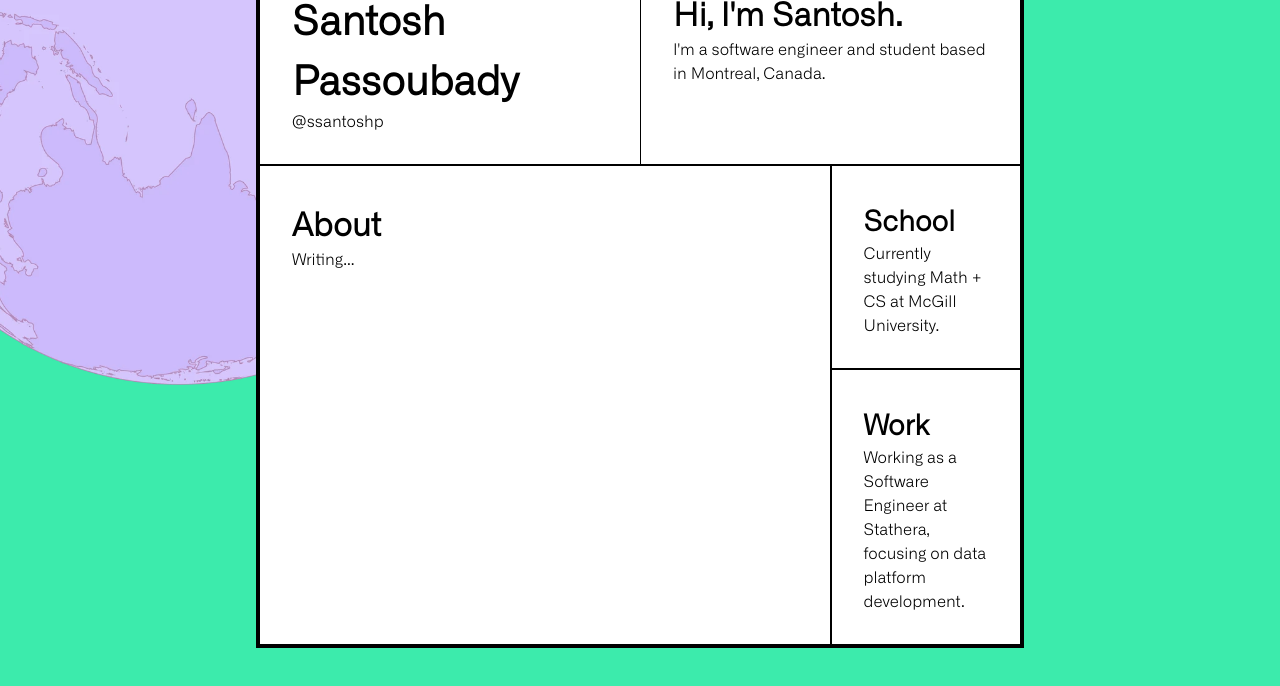
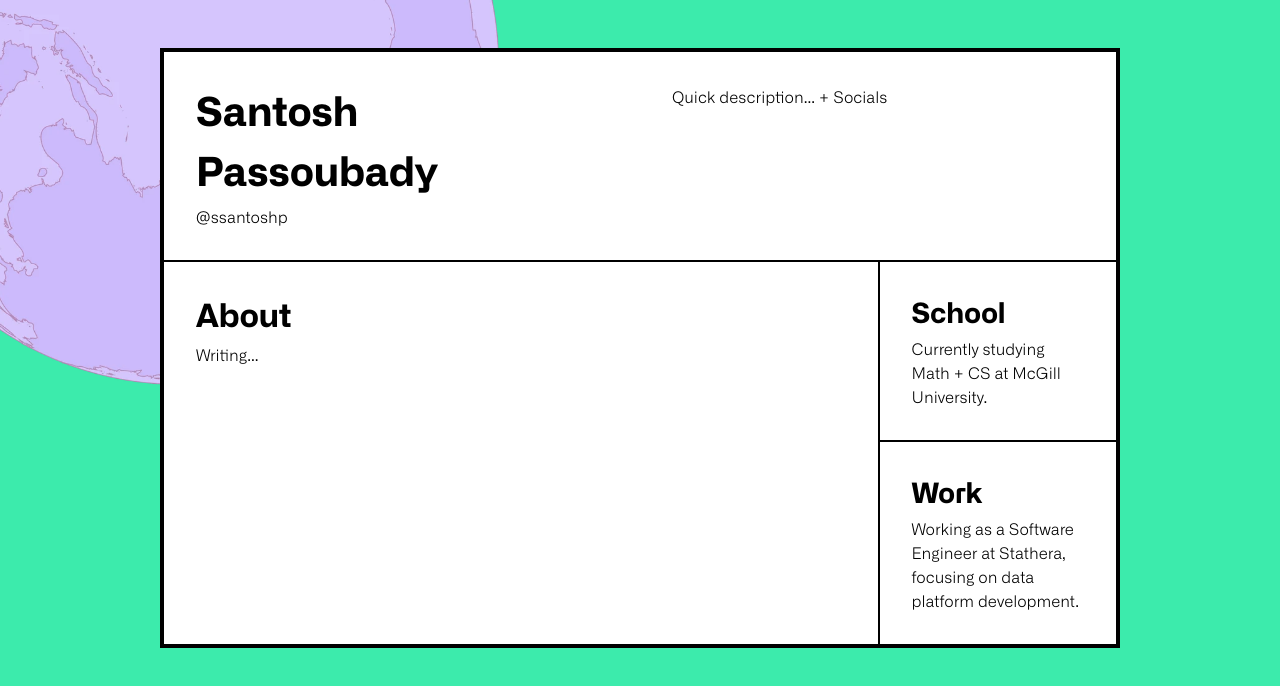
Before and after one commit to ssantoshp/ssantoshp.github.io, a Next.js app: page / in a window 1280 px wide. Shown: the top 686 px of the page. Built offline with nearby package versions, Linux system fonts and the light colour scheme.

Commit message:
better grid

```diff
--- a/app/globals.css
+++ b/app/globals.css
@@ -10,6 +10,11 @@
 @font-face {
   font-family: 'Alliance 2';
   src: url('/font/alliance_2.otf') format('opentype');
+}
+
+@font-face {
+  font-family: 'Alliance 2 bold';
+  src: url('/font/alliance_2_bold.otf') format('opentype');
 }
 
 :root {
@@ -29,9 +34,8 @@ body {
 }
 
 h1, h2, h3, h4, h5, h6 {
-  font-family: 'Alliance 1';
+  font-family: 'Alliance 2 bold';
   font-size: medium;
-  font-weight: bolder;
 }
 
 h1{
--- a/app/page.tsx
+++ b/app/page.tsx
@@ -6,7 +6,7 @@ import Grid from '../src/components/Grid';
 
 export default function Home() {
   return (
-    <main className="flex flex-col h-screen overflow-y-auto overflow-hidden">
+    <main className="flex flex-col h-screen overflow-y-scroll">
 
       <Image
           src="/img/planet.webp"
@@ -15,14 +15,12 @@ export default function Home() {
           height={1024}
           style={{ width: '50%', height: 'auto', top: '-20vw', left: '-11vw', position: 'absolute' }}
       />
-
-        <div className='justify-center items-center w-auto h-3/4 flex flex-col'>
-
+        <div className='flex flex-col items-center h-screen'>
           <Grid />
+        </div>
         {/*
         <Spline scene="https://prod.spline.design/iNbJVcUnC-wiSALD/scene.splinecode"/>
         */}
-        </div>
     </main>
   )
 }
--- a/next.config.js
+++ b/next.config.js
@@ -1,6 +1,7 @@
 /** @type {import('next').NextConfig} */
 const nextConfig = {
   output: 'export',
+  images: { unoptimized: true }
 }
 
 module.exports = nextConfig
--- a/src/components/Grid.tsx
+++ b/src/components/Grid.tsx
@@ -12,8 +12,7 @@ export default function Grid() {
         </div>
 
         <div className={styles.desc}>
-            <h2>Hi, I'm Santosh.</h2>
-            <p>I'm a software engineer and student based in Montreal, Canada.</p>
+            <p>Quick description... + Socials</p>
         </div>
 
         <div className={styles.about}>
@@ -28,7 +27,7 @@ export default function Grid() {
 
         <div className={styles.work}>
             <h3>Work</h3>
-            <p>Working as a Software Engineer at Stathera, focusing on data platform development.</p>
+            <p>Working as a Software Engineer at Stathera, focusing on data platform development. </p>
         </div>
     </div>
   )
--- a/src/components/grid.module.css
+++ b/src/components/grid.module.css
@@ -8,9 +8,9 @@
     grid-template-rows: auto 1fr auto;
     background-color: white;
     border: 3px solid black;
-    width: 60vw;
-    margin: 0 auto;
-    height: auto;
+    width: 75vw;
+    margin-top: 3em;
+    margin-bottom: 3rem;
     z-index: 1;
   }
 
@@ -36,10 +36,6 @@
     border: 1px solid black;
   }
 
-.desc {
-    grid-area: desc;
-    border: 1px solid black;
-  }
 
 .school {
     grid-area: school;
```
Also changed, not shown: public/font/alliance_2_bold.otf (added).
